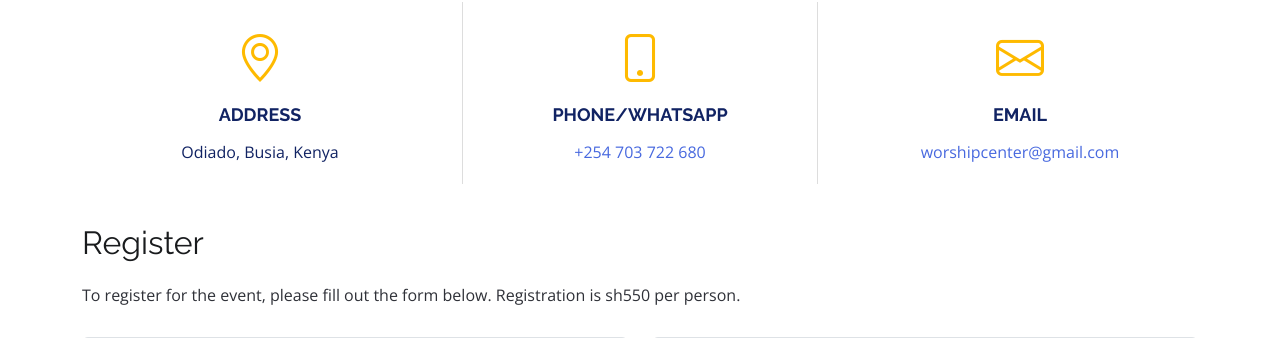
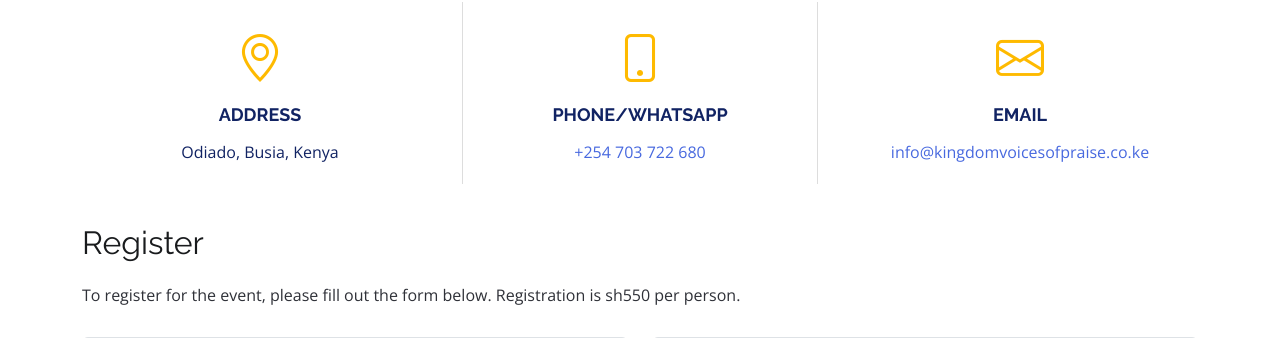
Before and after one commit to wwmwabini/worship-event, a Django app: page / in a window 1280 px wide. Shown: the part 2599-2937 px from the top of the page. Run offline with Django 5.2, Linux system fonts and the light colour scheme; some libraries are stand-ins or nearby versions.

Commit message:
Updated workflow

```diff
--- a/core/event/templates/event/home.html
+++ b/core/event/templates/event/home.html
@@ -216,7 +216,7 @@
             <div class="contact-email">
               <i class="bi bi-envelope"></i>
               <h3>Email</h3>
-              <p><a href="mailto:worshipcenter@gmail.com">worshipcenter@gmail.com</a></p>
+              <p><a href="mailto:info@kingdomvoicesofpraise.co.ke">info@kingdomvoicesofpraise.co.ke</a></p>
             </div>
           </div>
 
```
Also changed, not shown: .github/workflows/prod_release_flow.yaml.
